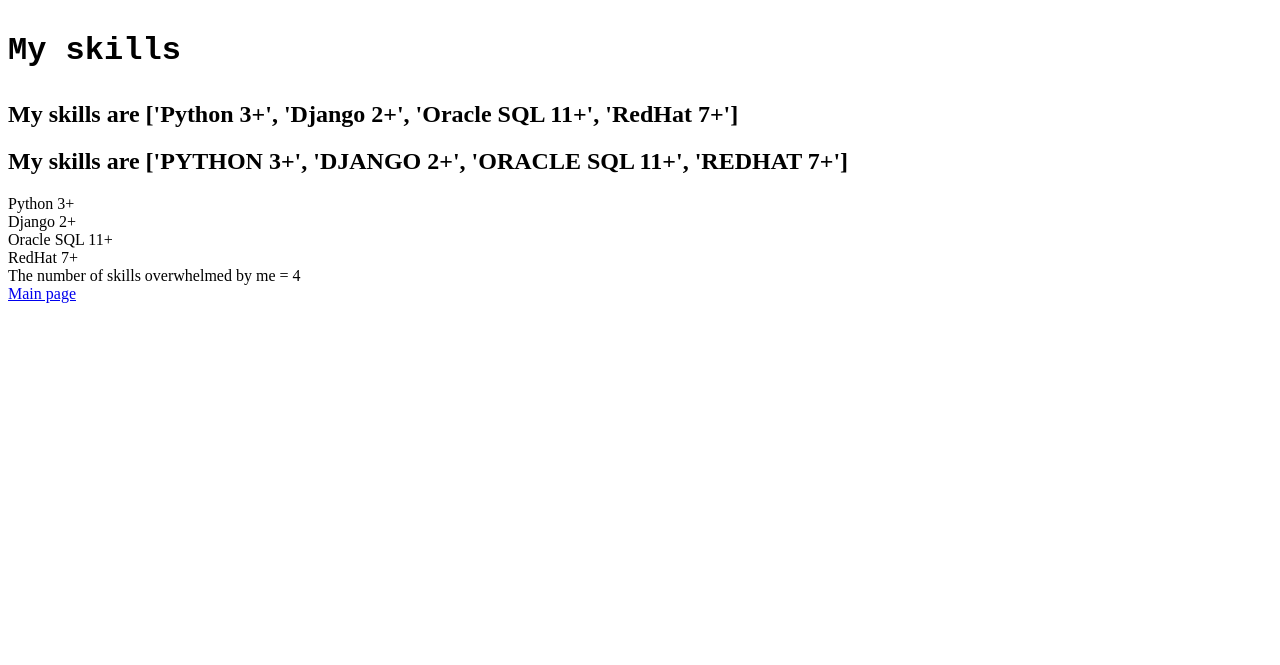
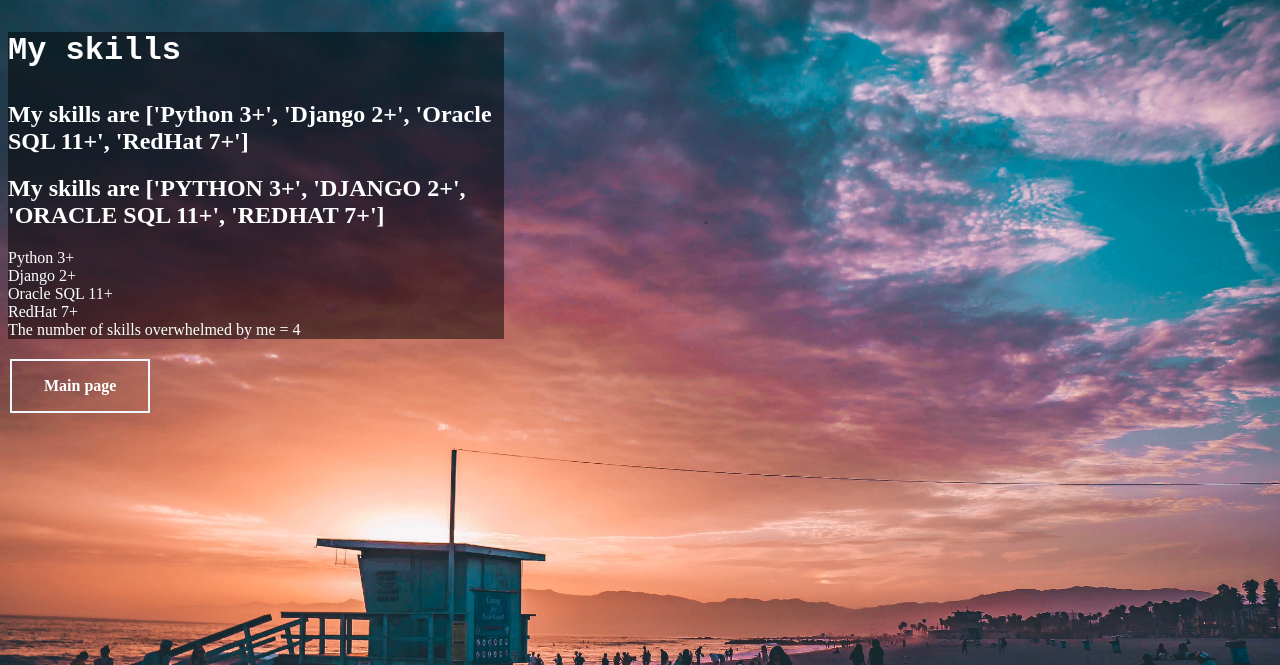
Before and after one commit to ikrugloff/business_card, a Django app: page /skills/ in a window 1280 px wide. Shown: the top 665 px of the page. Run offline with Django 3.2, Linux system fonts and the light colour scheme.

Commit message:
Introduced templates for 2 backgrounds and a style button.

```diff
--- a/business_card/templates/skills.html
+++ b/business_card/templates/skills.html
@@ -2,9 +2,50 @@
 <html lang="en">
 <head>
     <meta charset="UTF-8">
+    <meta name="viewport" content="width=device-width, initial-scale=1">
     <title>My skills</title>
+    <style>
+        html {
+          background: url("/static/skills/bg_03_skills_los_angeles.jpg") no-repeat center fixed;
+          background-size: cover;
+          width: 40%
+        }
+
+        body {
+          color: white;
+        }
+
+        .button {
+            background-color: Transparent;
+            border: none;
+            color: white;
+            padding: 16px 32px;
+            text-align: center;
+            text-decoration: none;
+            display: inline-block;
+            font-size: 16px;
+            margin: 4px 2px;
+            -webkit-transition-duration: 0.4s; /* Safari */
+            transition-duration: 0.4s;
+            cursor: pointer;
+        }
+
+        .button_style {
+            background-color: Transparent;
+            color: white;
+            border: 2px solid #F0F8FF;
+        }
+
+        .button_style:hover {
+            background-color: #F0F8FF;
+            color: gray;
+        }
+    </style>
 </head>
 <body>
+    <div style="background-color:rgba(0, 0, 0, 0.5);">
+        <div>
+            <p>
                 <h1>
                     <p style="font-family:'Courier New'">My skills</p>
                 </h1>
@@ -23,6 +64,9 @@
                 The number of skills overwhelmed by me = {{ my_skills | length }} <!--an example of using built-in filter(length)-->
                 <br>
                 <!--<a href="/">Main page</a>--> <!--simple html backward link w/o Django-->
-    <a href="{% url 'index' %}">Main page</a>
+            </p>
+        </div>
+    </div>
+    <a href="{% url 'index' %}" class="button button_style"><b>Main page</b></a>
 </body>
 </html>
```
Lines whose indentation alone changed are shown as unchanged.
